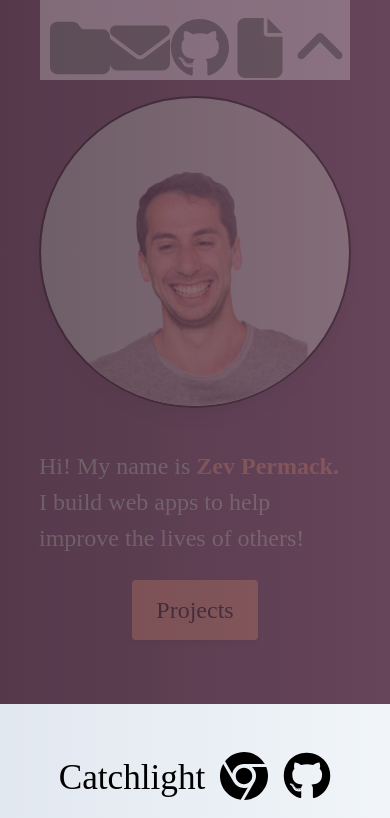
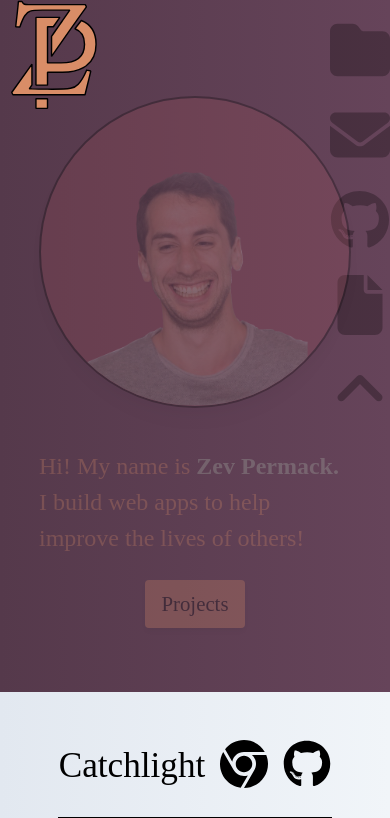
Before and after one commit to rewpt/portfolio, a React (Create React App) app: page / in a window 390 px wide. Shown: the top 818 px of the page. Built offline with nearby package versions, Linux system fonts and the light colour scheme.

Commit message:
re space nav for animation and mobile view

```diff
--- a/src/App.js
+++ b/src/App.js
@@ -7,10 +7,10 @@ import TopBanner from './components/TopBanner';
 function App() {
   return (
     <div className="App flex flex-col">
+      <Nav />
       <TopBanner />
       <ProjectCarousel />
       <Contact />
-      <Nav />
     </div>
   );
 }
--- a/src/components/Button.jsx
+++ b/src/components/Button.jsx
@@ -11,7 +11,7 @@ export default function Button(props) {
       variants={buttonVariants}
       whileHover="hover"
       whileTap={{ scale: 1.05, y: 2 }}
-      className="rounded text-[1.5rem] py-[.5em] px-[1em] bg-zorange drop-shadow-md hover:drop-shadow-xl"
+      className="rounded text-[1.3rem] py-[.4em] px-[.8em] bg-zorange drop-shadow-md hover:drop-shadow-xl"
     >
       {props.children}
     </motion.button>
--- a/src/components/Logo.jsx
+++ b/src/components/Logo.jsx
@@ -3,13 +3,13 @@ import { motion, AnimatePresence } from "framer-motion";
 import { useState } from "react";
 
 const svgVariants = {
-  hidden: { scale: 1, rotate: -180, x: "45vw", y: "45vh" },
+  hidden: { scale: 0.1, rotate: -180, x: "14vw", y: "15vh" },
   visible: {
-    scale: 3,
+    scale: 2,
     rotate: 0,
-    x: "42vw",
-    y: "30vh",
-    transition: { duration: 2 },
+    x: "14vw",
+    y: "15vh",
+    transition: { duration: 1 },
   },
   exit: {
     x: 25,
@@ -17,9 +17,9 @@ const svgVariants = {
 };
 
 const svgVariants2 = {
-  initial: { scale: 3, x: "42vw", y: "30vh" },
+  initial: { scale: 2, x: "14vw", y: "15vh" },
   animate: {
-    scale: 0.2,
+    scale: 1,
     x: "0vw",
     y: "0vh",
     type: "spring",
@@ -72,7 +72,7 @@ export default function Logo() {
                 variants={pathVariants}
                 initial="hidden"
                 animate="visible"
-                fill="#FFA522"
+                fill="rgb(217,141,103)"
                 stroke="#000000"
                 strokeWidth="1"
                 strokeMiterlimit="1"
@@ -86,7 +86,7 @@ export default function Logo() {
                 variants={pathVariants}
                 initial="hidden"
                 animate="visible"
-                fill="#F47D48"
+                fill="rgb(217,141,103)"
                 stroke="#000000"
                 strokeWidth="1"
                 strokeMiterlimit="1"
@@ -120,7 +120,7 @@ export default function Logo() {
             <g>
               <path
                 className="st0"
-                fill="#FFA522"
+                fill="rgb(217,141,103)"
                 stroke="#000000"
                 strokeWidth="1"
                 strokeMiterlimit="1"
@@ -131,7 +131,7 @@ export default function Logo() {
               />
               <path
                 className="st1"
-                fill="#F47D48"
+                fill="rgb(217,141,103)"
                 stroke="#000000"
                 strokeWidth="1"
                 strokeMiterlimit="1"
--- a/src/components/Nav.jsx
+++ b/src/components/Nav.jsx
@@ -25,20 +25,22 @@ function Nav() {
     "hover:cursor-pointer hover:text-orange mt-[20px] rotate-180": !navOpen,
   });
   return (
-    <footer className="fixed flex max-h-[80px] justify-center place-self-center top-0 bg-white bg-opacity-25">
-      <div className="flex justify-center w-full items-center">
-        <Logo></Logo>
+    <header className="flex max-h-[80px] w-full top-0 bg-white bg-opacity-25">
+      <div className="absolute flex justify-between w-full">
+        <motion.div className="logo-container h-[40vw] w-[25vw] max-w-[120px]">
+          <Logo></Logo>
+        </motion.div>
         <motion.nav
           className=""
           variants={svgVariants}
           initial="hidden"
           animate="visible"
         >
-          <ul className="flex">
+          <ul className="flex flex-col">
             {navOpen && (
               <>
                 <a href="#projects">
-                  <li className="hover:cursor-pointer hover:text-orange mt-[20px]">
+                  <li className="hover:cursor-pointer hover:text-zorange mt-[20px]">
                     <FontAwesomeIcon
                       className="h-[60px] w-[60px]"
                       icon={faFolder}
@@ -46,7 +48,7 @@ function Nav() {
                   </li>
                 </a>
                 <a href="#contact">
-                  <li className="hover:cursor-pointer hover:text-orange mt-[20px]">
+                  <li className="hover:cursor-pointer hover:text-zorange mt-[20px]">
                     <FontAwesomeIcon
                       className="h-[60px] w-[60px]"
                       icon={faEnvelope}
@@ -58,7 +60,7 @@ function Nav() {
                     openInNewTab("https://www.github.com/rewpt");
                   }}
                 >
-                  <li className="hover:cursor-pointer hover:text-orange mt-[20px]">
+                  <li className="hover:cursor-pointer hover:text-zorange mt-[20px]">
                     <FontAwesomeIcon
                       className="h-[60px] w-[60px]"
                       icon={faGithub}
@@ -72,7 +74,7 @@ function Nav() {
                     );
                   }}
                 >
-                  <li className="hover:cursor-pointer hover:text-orange mt-[20px]">
+                  <li className="hover:cursor-pointer hover:text-zorange mt-[20px]">
                     <FontAwesomeIcon
                       className="h-[60px] w-[60px]"
                       icon={faFile}
@@ -92,7 +94,7 @@ function Nav() {
           </ul>
         </motion.nav>
       </div>
-    </footer>
+    </header>
   );
 }
 
--- a/src/components/TopBanner.jsx
+++ b/src/components/TopBanner.jsx
@@ -26,12 +26,12 @@ export default function TopBanner() {
         <a href="#projects">
           <Button>Projects</Button>
         </a>
-        <p className=" mb-[1em] mt-10 text-zgreen text-[1.5rem] max-w-[600px]">
+        <p className=" mb-[1em] mt-10 text-zorange text-[1.5rem] max-w-[600px]">
           Hi! My name is
-          <span className="text-zorange font-bold"> Zev Permack. </span> I build
+          <span className="text-zgreen font-bold"> Zev Permack. </span> I build
           web apps to help improve the lives of others!
         </p>
-        <div className="flex justify-center items-end border-2 border-black overflow-hidden rounded-full drop-shadow-xl w-[80vw] h-[80vw] max-h-[400px] max-w-[400px] bg-gradient-to-l from-zlgreen to-zgreen ">
+        <div className="flex justify-center items-end border-2 border-black overflow-hidden rounded-full drop-shadow-xl w-[80vw] h-[80vw] max-h-[400px] max-w-[400px] bg-gradient-to-r from-zburgundy to-zlburgundy ">
           <img
             src={face}
             className="face h-[60vw] max-h-[350px]  max-w-none"
```
